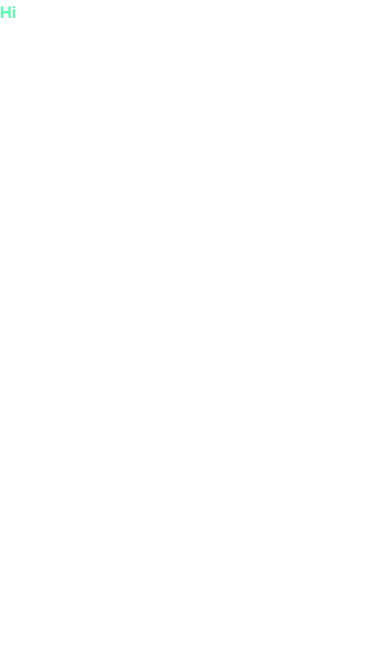
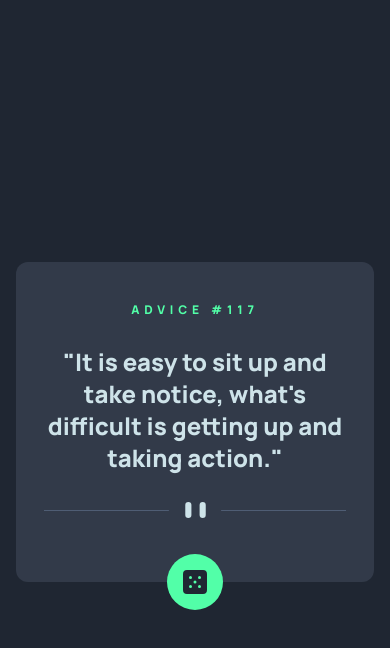
Before and after one commit to kkawakami08/advice-generator, a Next.js app: page / in a window 390 px wide. Shown: the top 648 px of the page. Built offline with nearby package versions, Linux system fonts and the light colour scheme.

Commit message:
mobile layout with placeholder elements

```diff
--- a/app/page.js
+++ b/app/page.js
@@ -1,12 +1,32 @@
-import Image from 'next/image'
-import { Inter } from 'next/font/google'
-
-const inter = Inter({ subsets: ['latin'] })
+import Image from "next/image"
+import dividerImage from '../public/images/pattern-divider-mobile.svg'
+import diceImage from '../public/images/icon-dice.svg'
 
 export default function Home() {
   return (
-    <main>
-      <h1 className='text-neonGreen'>Hi</h1>
+    <main className="bg-darkBlue h-screen flex items-center justify-center">
+      <div className="bg-darkGrayishBlue w-11/12 rounded-xl flex items-center flex-col py-10 px-7 relative gap-7 pb-16">
+        <p className="text-neonGreen text-xs tracking-[.3rem]">ADVICE #117</p>
+        <p className="text-lightCyan text-2xl text-center leading-8">"It is easy to sit up and take notice, what's difficult is getting up and taking action."</p>
+        <div className="">
+        <Image
+      src={dividerImage}
+      alt="Divider"
+      width={500}
+      height={500}
+    />
+        </div>
+        <div className="bg-neonGreen rounded-full w-14 h-14 flex items-center justify-center absolute -bottom-7">
+          <div className="w-6">
+          <Image
+        src={diceImage}
+        alt="Dice Image"
+        width={500}
+        height={500}
+      />
+          </div>
+        </div>
+      </div>
     </main>
   )
 }
```
